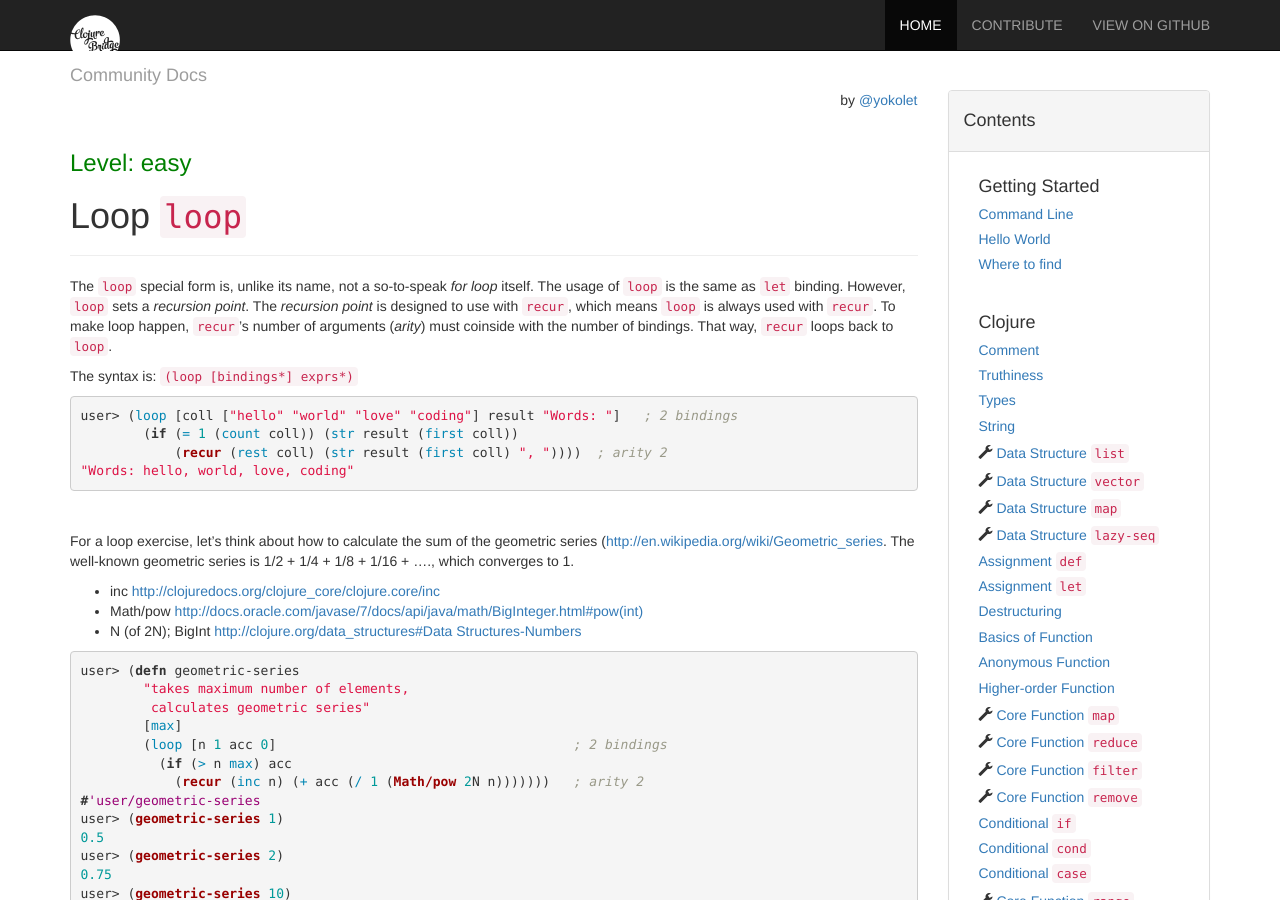
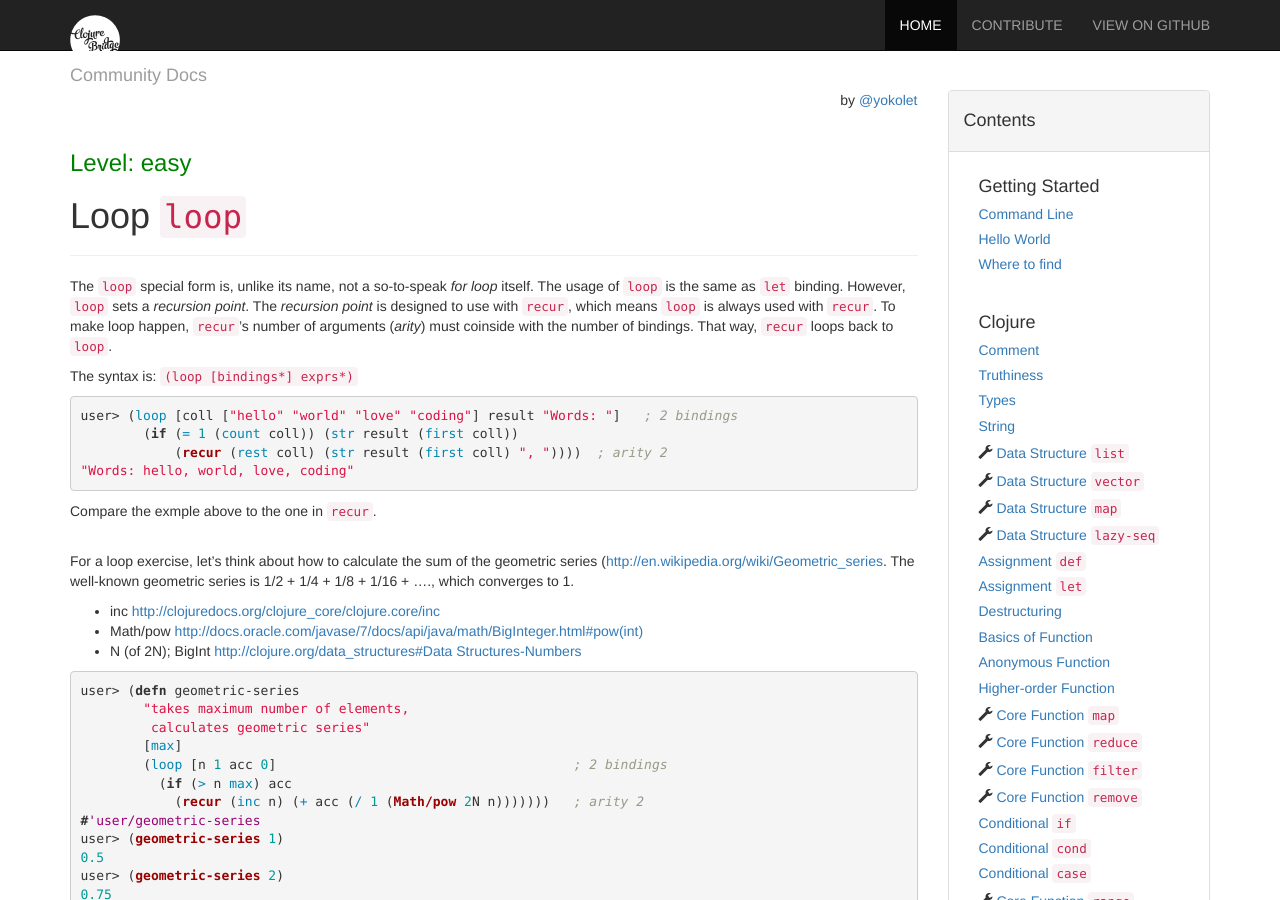
Before and after one commit to ClojureBridge/community-docs, a Jekyll site: the page built from docs/clojure/loop.md, in a window 1280 px wide and 900 px high. Built offline with Jekyll 4.4.1, drawn with Linux system fonts in a browser that asks for light colours; nearby versions of some CDN libraries.

Commit message:
small fix to loop section

```diff
--- a/docs/clojure/loop.md
+++ b/docs/clojure/loop.md
@@ -22,7 +22,8 @@ user> (loop [coll ["hello" "world" "love" "coding"] result "Words: "]   ; 2 bind
             (recur (rest coll) (str result (first coll) ", "))))  ; arity 2
 "Words: hello, world, love, coding"
 {% endhighlight %}
-<br/>
+Compare the exmple above to the one in [`recur`]({{ site.baseurl}}/docs/clojure/recur/).
+<br/><br/>
 
 For a loop exercise, let's think about how to calculate the sum of the geometric series ([http://en.wikipedia.org/wiki/Geometric_series](http://en.wikipedia.org/wiki/Geometric_series).
 The well-known geometric series is 1/2 + 1/4 + 1/8 + 1/16 + ...., which converges to 1.
```
